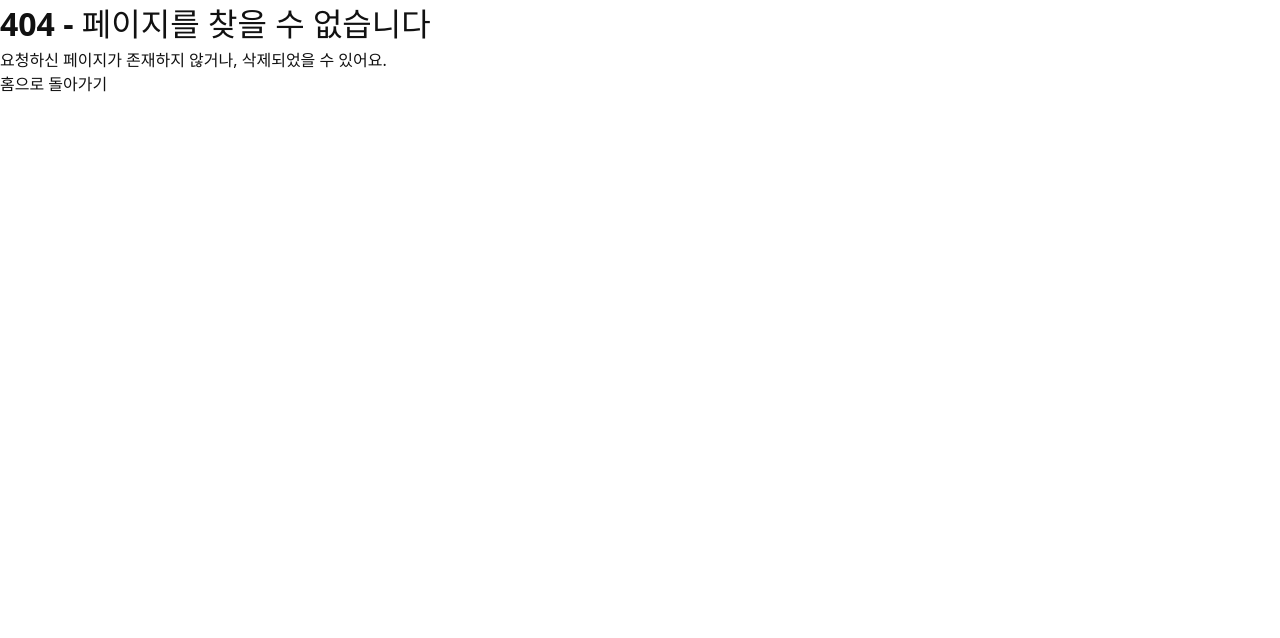
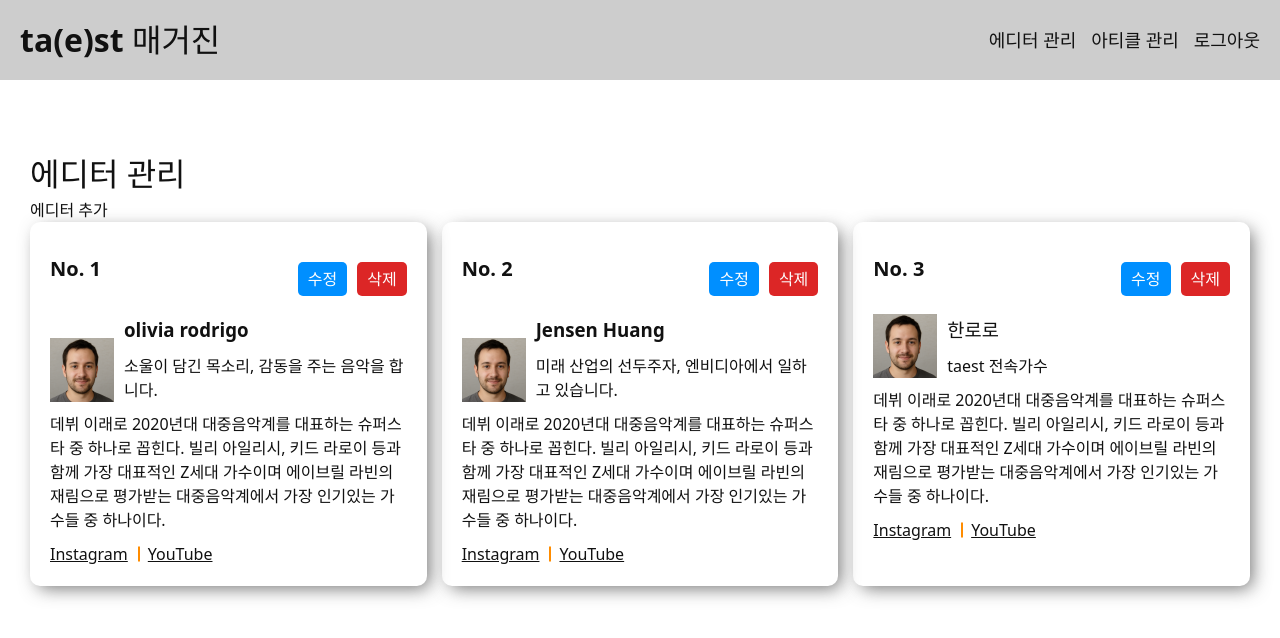
Before and after one commit to Taemin1234/taest-mag, a Next.js app in the folder frontend/: page /admin/adminEditor in a window 1280 px wide. Before the commit this address had no page. Shown: the top 638 px of the page. Built offline with nearby package versions, Linux system fonts and the light colour scheme.

Commit message:
에디터 관리 페이지

```diff
--- /dev/null
+++ b/frontend/src/app/(auth)/admin/adminEditor/adminEditor.module.css
@@ -0,0 +1,5 @@
+.editor_list {
+    display: flex;
+    flex-wrap: wrap;
+    gap: 15px;
+}
--- /dev/null
+++ b/frontend/src/app/(auth)/admin/adminEditor/page.tsx
@@ -0,0 +1,89 @@
+'use client';
+
+import styles from './adminEditor.module.css'
+import { useState, useEffect } from 'react';
+import AdminEditorList from '@/components/editor/AdminEditorList';
+import EditorModal from '@/components/EditorModal';
+
+export default function AdminEditor() {
+  const [editors, setEditors] = useState<Editor[]>([]);
+  const [modalOpen, setModalOpen] = useState(false);
+  const [currentEditor, setCurrentEditor] = useState<Editor | null>(null);
+
+  // 백엔드
+//   useEffect(() => {
+//     fetch('/api/editors').then(r => r.json()).then(setEditors);
+//   }, []);
+
+  const openAdd = () => { setCurrentEditor(null); setModalOpen(true); };
+  const openEdit = (e: Editor) => { setCurrentEditor(e); setModalOpen(true); };
+  const closeModal = () => setModalOpen(false);
+
+  const handleSave = (editor: Editor) => {
+    // POST or PUT으로 저장 → 목록 갱신
+  };
+  const handleDelete = (id: string) => {
+    // DELETE 호출 → 목록 갱신
+  };
+
+  const dummyEditor = [
+    {
+        id:1,
+        name:'olivia rodrigo',
+        // imageUrl : '/public/profileImg.png',
+        tagline : '소울이 담긴 목소리, 감동을 주는 음악을 합니다.',
+        des : '데뷔 이래로 2020년대 대중음악계를 대표하는 슈퍼스타 중 하나로 꼽힌다. 빌리 아일리시, 키드 라로이 등과 함께 가장 대표적인 Z세대 가수이며 에이브릴 라빈의 재림으로 평가받는 대중음악계에서 가장 인기있는 가수들 중 하나이다.',
+        socialLinks: [
+            { platform: 'Instagram', url: 'https://instagram.com/oliviarodrigo' },
+            { platform: 'YouTube',   url: 'https://youtube.com/oliviarodrigo' }
+        ]
+    },
+    {
+        id:2,
+        name:'Jensen Huang',
+        // imageUrl : '/public/profileImg.png',
+        tagline : '미래 산업의 선두주자, 엔비디아에서 일하고 있습니다.',
+        des : '데뷔 이래로 2020년대 대중음악계를 대표하는 슈퍼스타 중 하나로 꼽힌다. 빌리 아일리시, 키드 라로이 등과 함께 가장 대표적인 Z세대 가수이며 에이브릴 라빈의 재림으로 평가받는 대중음악계에서 가장 인기있는 가수들 중 하나이다.',
+        socialLinks: [
+            { platform: 'Instagram', url: 'https://instagram.com/oliviarodrigo' },
+            { platform: 'YouTube',   url: 'https://youtube.com/oliviarodrigo' }
+        ]
+    },
+    {
+        id:3,
+        name:'한로로',
+        // imageUrl : '/public/profileImg.png',
+        tagline : 'taest 전속가수',
+        des : '데뷔 이래로 2020년대 대중음악계를 대표하는 슈퍼스타 중 하나로 꼽힌다. 빌리 아일리시, 키드 라로이 등과 함께 가장 대표적인 Z세대 가수이며 에이브릴 라빈의 재림으로 평가받는 대중음악계에서 가장 인기있는 가수들 중 하나이다.',
+        socialLinks: [
+            { platform: 'Instagram', url: 'https://instagram.com/oliviarodrigo' },
+            { platform: 'YouTube',   url: 'https://youtube.com/oliviarodrigo' }
+        ]
+    }
+  ]
+
+  return (
+    <div>
+        <h1>에디터 관리</h1>
+      <button onClick={openAdd}>에디터 추가</button>
+      <ul className={styles.editor_list}>
+        {dummyEditor.map((editor) => (
+            <AdminEditorList
+                key={editor.id}
+                editor={editor}              // <-- prop 이름 바뀜
+                onEdit={openEdit}            // openEdit(id: string) 으로 정의되어 있다면 그대로 넘겨도 OK
+                onDelete={handleDelete}      // handleDelete(id: string)
+            />
+        ))}
+      </ul>
+
+      {/* {modalOpen && (
+        <EditorModal
+          editor={currentEditor}
+          onClose={closeModal}
+          onSave={handleSave}
+        />
+      )} */}
+    </div>
+  );
+}
--- a/frontend/src/app/(auth)/admin/adminPosts/adminPosts.module.css
+++ b/frontend/src/app/(auth)/admin/adminPosts/adminPosts.module.css
@@ -1,7 +1,6 @@
 .admin_posts {
-    padding-top: 100px;
+
 }
-
 
 .chkbox_box {
     background-color: #eee;
--- a/frontend/src/app/(auth)/admin/layout.module.css
+++ b/frontend/src/app/(auth)/admin/layout.module.css
@@ -1,3 +1,3 @@
 .admin_main {
-    padding: 80px 30px 50px;
+    padding: 150px 30px 50px;
 }
--- a/frontend/src/components/common/AdminHeader.tsx
+++ b/frontend/src/components/common/AdminHeader.tsx
@@ -7,6 +7,9 @@ const AdminHeader = () => {
         <header className={styles.admin_header}>
             <h1>ta(e)st 매거진</h1>
             <ul>
+                <li>
+                    <Link href="/admin/adminEditor">에디터 관리</Link>
+                </li>
                 <li>
                     <Link href="/admin/adminPosts">아티클 관리</Link>
                 </li>
--- /dev/null
+++ b/frontend/src/components/editor/AdminEditorList.module.css
@@ -0,0 +1,81 @@
+.editorList {
+    min-width: 360px;
+    flex: 1;
+    padding: 20px;
+    border-radius: 10px;
+    box-shadow: 5px 5px 18px -3px rgba(64,64,64,0.75);
+}
+
+.editorList * + * {
+    margin-top: 10px;
+}
+
+.editorList p {
+    font-size: 16px;
+}
+
+.editHeader {
+    display: flex;
+    justify-content: space-between;
+    align-items: center;
+}
+
+.editHeader .index {
+    font-size: 20px;
+    font-weight: 700;
+}
+
+.editHeader .button_wrap button {
+    padding: 5px 10px;
+    border-radius: 5px;
+    color: var(--main-white);
+}
+
+.editHeader .button_wrap button:hover {
+    opacity: 0.5;
+}
+
+.editHeader .button_wrap button + button {
+    margin-left: 10px;
+}
+
+.editHeader .button_wrap button.edit {
+    background-color: var(--tech-theme);
+}
+
+.editHeader .button_wrap button.delete {
+    background-color: var(--main-red);
+}
+
+.profile_box {
+    display: flex;
+    justify-content: flex-start;
+    align-items:end;
+    gap: 10px;
+}
+
+.social {
+    display: flex;
+    justify-content: flex-start;
+    gap: 20px;
+}
+
+.social li {
+    position: relative;
+    margin-top: 0;
+}
+
+.social li + li::before {
+    position: absolute;
+    content: '';
+    width: 2px;
+    height: 15px;
+    background-color: var(--admin-theme);
+    left: -10px;
+    top: 50%;
+    transform: translateY(-50%);
+}
+
+.social li a {
+    text-decoration: underline;
+}
--- /dev/null
+++ b/frontend/src/components/editor/AdminEditorList.tsx
@@ -0,0 +1,75 @@
+'use client';
+
+import React from 'react';
+import Image from 'next/image';
+import styles from "./AdminEditorList.module.css"
+
+export interface Editor {
+    id: string;
+    name: string;
+    imageUrl: string;
+    tagline: string;
+    des: string;
+    socialLinks: { platform: string; url: string }[];
+}
+
+export interface AdminEditorListProps {
+    editor: Editor;
+    onEdit: (id: string) => void;
+    onDelete: (id: string) => void;
+}
+
+export default function AdminEditorList({ editor, onEdit, onDelete }: AdminEditorListProps) {
+    const { id, name, imageUrl, tagline, des, socialLinks } = editor;
+
+    return (
+      <li className={styles.editorList}>
+        <div className={styles.editHeader}>
+            <p className={styles.index}>No. {id}</p>
+            <div className={styles.button_wrap}>
+                <button
+                    onClick={() => onEdit(id)}
+                    className={styles.edit}
+                >
+                    수정
+                </button>
+                <button
+                    onClick={() => onDelete(id)}
+                    className={styles.delete}
+                >
+                    삭제
+                </button>
+            </div>
+        </div>
+        <div className={styles.profile_box}>
+            <Image
+                src={imageUrl || '/profileImg.png'}
+                alt={imageUrl ? `${name} 프로필 이미지` : '기본 프로필 이미지'}
+                width={64}
+                height={64}
+                className="rounded-full"
+            />
+            <div>
+                <h3>{name}</h3>
+                <p>{tagline}</p>
+            </div>
+        </div>
+        <p>{des}</p>
+        {socialLinks.length > 0 && (
+          <ul className={styles.social}>
+            {socialLinks.map((link) => (
+              <li key={link.platform}>
+                <a
+                  href={link.url}
+                  target="_blank"
+                  rel="noopener noreferrer"
+                >
+                  {link.platform}
+                </a>
+              </li>
+            ))}
+          </ul>
+        )}
+      </li>
+    );
+  }
```
Also changed, not shown: frontend/public/profileImg.png (added), 1 other file (tests, documents, lock files or other folders).
